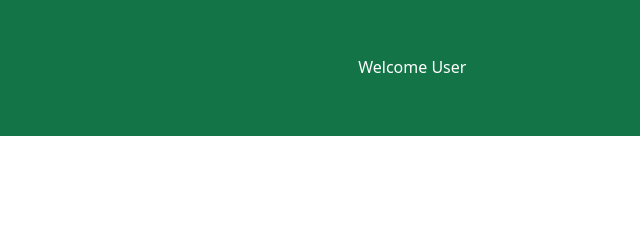
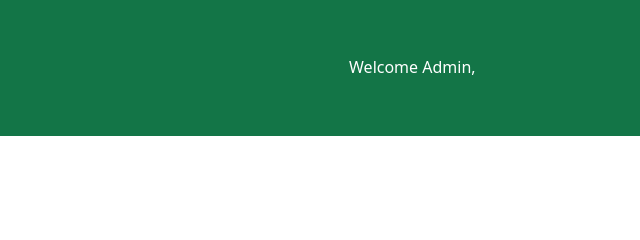
Before and after one commit to AnthonyDeSantiago/Sprout, a plain HTML site: page public/admin.html in a window 1280 px wide. Shown: the top 240 px of the page, 640-1280 px from the left. Drawn offline with Linux system fonts and the light colour scheme; no server answers; files whose address does not match are found by name.

Commit message:
look updated

```diff
--- a/public/admin.html
+++ b/public/admin.html
@@ -44,7 +44,7 @@
           <img src="" id="userprofile_image_src">
         </div>
         <div class="userprofile_text">
-          <span id="userprofile_name">Welcome User</span>
+          <span id="userprofile_name">Welcome Admin, </span>
         </div>
       </div>
 	  </div>
--- a/public/style.css
+++ b/public/style.css
@@ -51,7 +51,7 @@ html{
 	top: 50%;
 	transform: translateY(-50%);
 	display: flex;
-	align-items: center;
+	align-items: right;
 	justify-content: center;
 	max-height: 110px;
 }
```
